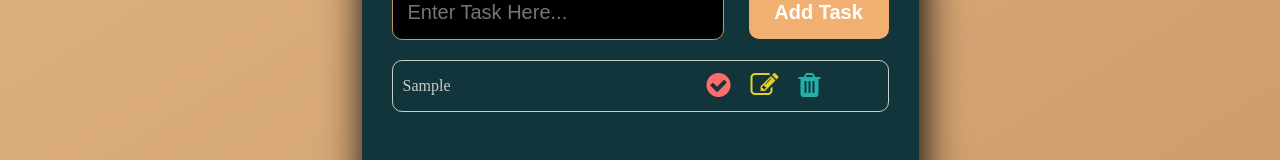
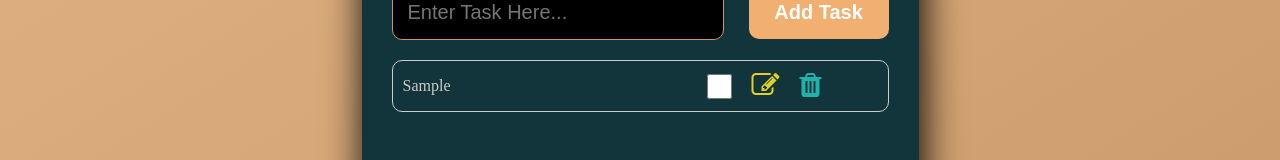
Before and after one commit to kennedyowusu/todo-list-reactjs-application, a React (Create React App) app: page / in a window 1280 px wide. Both pictures are taken after typing "Sample" into the empty fields and a click on the button "Add Task". Shown: the part 262-422 px from the top of the page. Built offline with nearby package versions, Linux system fonts and the light colour scheme.

Commit message:
toggle checkbox status

```diff
--- a/src/App.css
+++ b/src/App.css
@@ -71,7 +71,10 @@
 
 }
 
-.button-complete, .button-delete, .button-edit {
+.button-complete,
+.button-delete,
+.button-edit,
+.checkbox  {
   border: none;
   outline: none;
   cursor: pointer;
@@ -95,11 +98,11 @@
   color: lightseagreen;
 }
 
-.complete {
-  text-decoration-line: line-through;
-  text-decoration-style: solid;
-  text-decoration-color: #ff6c6c;
-  opacity: 0.6;
+.checkbox {
+  height: 25px;
+  width: 25px;
+  border: 1px solid #ccc;
+  margin-left: 16rem;
 }
 
 .list {
--- a/src/components/AddTaskForm.js
+++ b/src/components/AddTaskForm.js
@@ -12,10 +12,12 @@ function AddTaskForm({
         placeholder="Enter Task Here..."
         className="task-input"
         required
+        autoFocus
         value={newListTitle}
         onChange={(e) => setNewListTitle(e.target.value)}
       />
-      <button className="button-add" type="submit">
+      <button className="button-add" type="submit"
+        aria-label='Add Item'>
         Add Task
       </button>
     </form>
--- a/src/components/Content.js
+++ b/src/components/Content.js
@@ -51,6 +51,11 @@ function Content() {
     saveToLocalStorage(remainingList);
   }
 
+  const handleComplete = (id) => {
+    const updatedList = existingList.map((item) => item.id === id ? { ...item, status: !item.status } : item);
+    saveToLocalStorage(updatedList);
+  }
+
   return (
     <section>
       <AddTaskForm
@@ -67,6 +72,7 @@ function Content() {
           setExistingList
         }
         handleDelete={handleDelete}
+        handleComplete={handleComplete}
       />
 
     </section>
--- a/src/components/TaskItems.js
+++ b/src/components/TaskItems.js
@@ -1,6 +1,10 @@
 import React from 'react'
 
-function TaskItems({ existingList, handleDelete }) {
+function TaskItems({
+  existingList,
+  handleDelete,
+  handleComplete
+}) {
   return (
     <section>
       <div>
@@ -10,14 +14,22 @@ function TaskItems({ existingList, handleDelete }) {
               <div className="list-item" key={item.id} >
 
                 <div className="">
-                  <p>{item.name}</p>
+                  <p style={
+                    (item.status) ? { textDecoration: 'line-through' } : { textDecoration: 'none' }
+                  }
+                    onDoubleClick={() => handleComplete(item.id)}
+                  >{item.name}
+                  </p>
                 </div>
 
                 <div className="button-container">
-                  <button className = "button-complete" >
-                    <i className="fa fa-check-circle" />
 
-                  </button>
+                  <input type="checkbox"
+                    className="checkbox"
+                    tabIndex='0'
+                    status={item.status}
+                    onChange={() => handleComplete(item.id)}
+                  />
 
                     <button className = "button-edit" >
                       <i className="fa fa-edit" />
```
